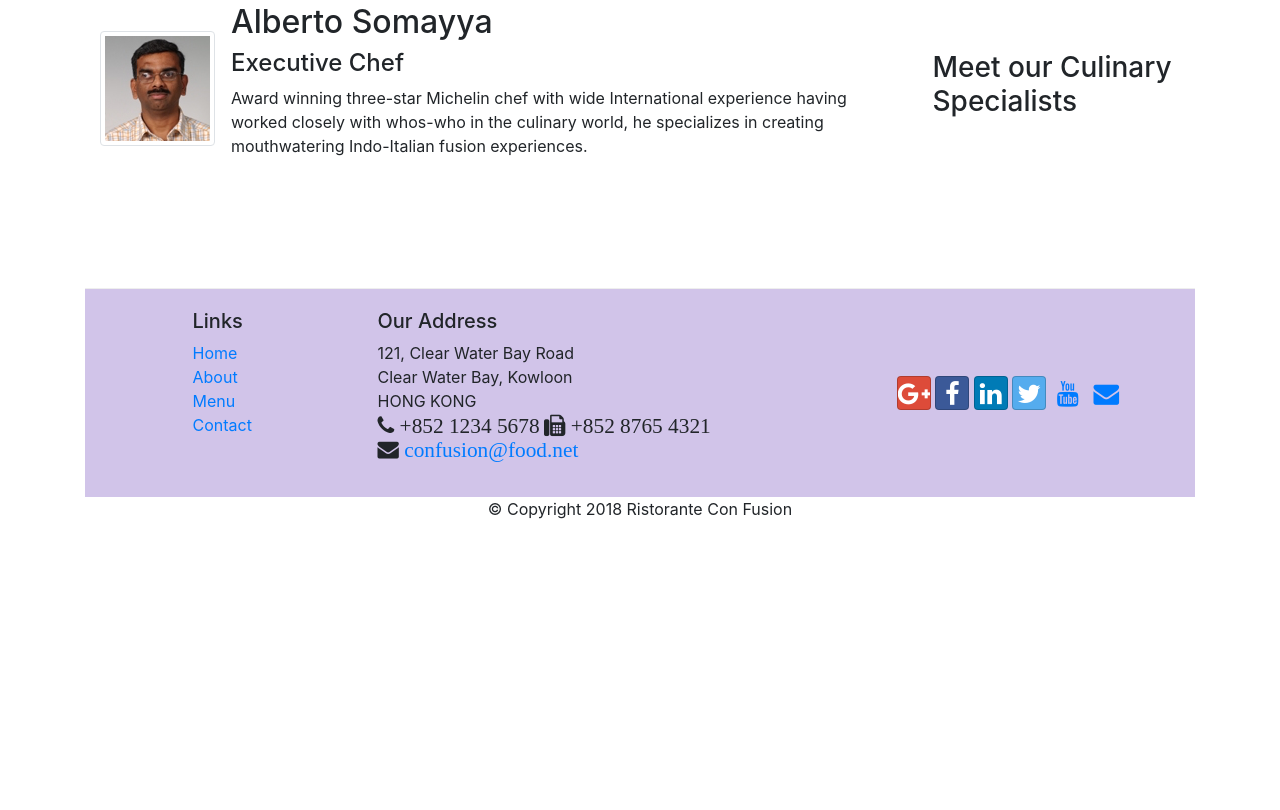
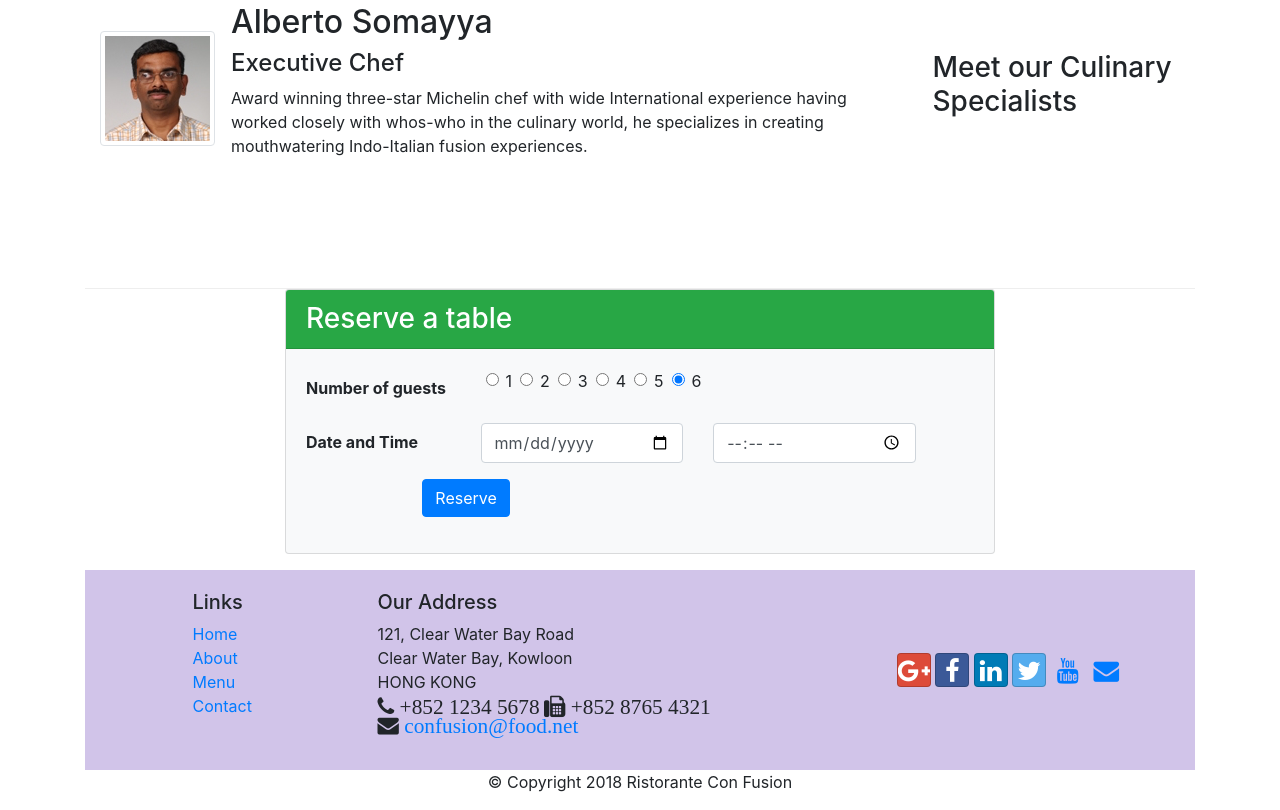
Before and after one commit to gwumex/cousera-web-dev, a website: page index.html in a window 1280 px wide. Shown: the part 1245-2055 px from the top of the page. Before the commit the page ends 1782 px from the top, so only its background shows below. Drawn offline with nearby package versions, Linux system fonts and the light colour scheme.

Commit message:
week2 assignment

```diff
--- a/index.html
+++ b/index.html
@@ -1,5 +1,5 @@
-<!DOCTYPE html>
-<html lang="en">
+<!-- <!DOCTYPE html>
+<html lang="en" >
 
 <head>
         <!-- Required meta tags always come first -->
@@ -27,7 +27,7 @@
                 <ul class="navbar-nav mr-auto">
                     <li class="nav-item active"><a href="#" class="nav-link"><span class="fa fa-home fa-lg"></span> Home</a></li>
                     <li class="nav-item"><a href="./about.html" class="nav-link"><span class="fa fa-info fa-lg"></span>About</a></li>
-                    <li class="nav-item"><a href="#" class="nav-link"><span class="fa fa-list fa-lg"></span> Menu</a></li>
+                    <li class="nav-item"><a href="#reserve" class="nav-link"><span class="fa fa-list fa-lg"></span> Menu</a></li>
                     <li class="nav-item"><a href="./contactus.html" class="nav-link"><span class="fa fa-address-card fa-lg"></span>Contact</a></li>
                 </ul>
             </div>
@@ -46,7 +46,12 @@
                 <div class="col-12 col-sm align-self-center">
                     <img src="img/logo.png" alt="" class="img-fluid">
                 </div>
+                <div class="col-md-4 offset-md-1">
+                    <!--assignment 2-->
+                    <a href="#reserve" class="btn btn-primary">Reserve A Table</a>
+                </div>
             </div>
+
         </div>
     </header>
 
@@ -62,20 +67,24 @@
                         <h2 class="mt-0">Uthappizza <span class="badge-danger">HOT</span> <span class="badge-pill badge-secondary col-12 sm-mt-3">$4.99</span></h2>
                         <p>A unique combination of Indian Uthappam (pancake) and Italian pizza, topped with Cerignola olives, ripe vine cherry tomatoes, Vidalia onion, Guntur chillies and Buffalo Paneer.</p>
                     </div>
-
                 </div>
-
             </div>
         </div>
 
-
+        <!--assignment 3-->
         <div class="row row-content align-items-center">
             <div class="col-12 col-sm-4 order-sm-first col-md-3">
                 <h3>This Month's Promotions</h3>
             </div>
             <div class="col col-sm order-sm-last col-md">
-                <h2>Weekend Grand Buffet</h2>
-                <p>Featuring mouthwatering combinations with a choice of five different salads, six enticing appetizers, six main entrees and five choicest desserts. Free flowing bubbly and soft drinks. All for just $19.99 per person </p>
+                <div class="media">
+                    <div class="media-body">
+                        <h2>Weekend Grand Buffet<span class="badge-danger">HOT</span></h2>
+                        <p>Featuring mouthwatering combinations with a choice of five different salads, six enticing appetizers, six main entrees and five choicest desserts. Free flowing bubbly and soft drinks. All for just $19.99 per person </p>
+                        </div>
+                <img src="img/buffet.png" alt="" class="d-flex ml-1 mr-3 align-self-center img-thumbnail">
+
+                </div>
             </div>
         </div>
 
@@ -95,7 +104,76 @@
 
             </div>
         </div>
-    </div>
+        <!--assignment 1-->
+        <div class="col-sm-12 col-md-8 offset-md-2 mb-3">
+            <div id="reserve" class="card bg-light">
+                <h3 class="card-header bg-success text-white col-12">Reserve a table</h3>
+                <div class="card-body">
+                        <form action="">
+                                    <div class="form-group row">
+                                        <h3 class="col-3 col-form-label"><strong>Number of guests</strong></h3>
+                                        <div class="form-check d-flex">
+                                            <div class="form-check mr-2">
+                                                <input class="form-check-input " type="radio" name="flexRadioDefault" id="flexRadioDefault1">
+                                                <label class="form-check-label " for="flexRadioDefault1">
+                                                  1
+                                                </label>
+                                              </div>
+                                              <div class="form-check mr-2">
+                                                <input class="form-check-input" type="radio" name="flexRadioDefault" id="flexRadioDefault2" checked>
+                                                <label class="form-check-label" for="flexRadioDefault2">
+                                                  2
+                                                </label>
+                                              </div>
+                                              <div class="form-check mr-2">
+                                                <input class="form-check-input" type="radio" name="flexRadioDefault" id="flexRadioDefault3" checked>
+                                                <label class="form-check-label" for="flexRadioDefault3">
+                                                  3
+                                                </label>
+                                              </div>
+                                              <div class="form-check mr-2">
+                                                <input class="form-check-input" type="radio" name="flexRadioDefault" id="flexRadioDefault4" checked>
+                                                <label class="form-check-label" for="flexRadioDefault4">
+                                                  4
+                                                </label>
+                                              </div>
+                                              <div class="form-check mr-2">
+                                                <input class="form-check-input" type="radio" name="flexRadioDefault" id="flexRadioDefault5" checked>
+                                                <label class="form-check-label" for="flexRadioDefault5">
+                                                  5
+                                                </label>
+                                              </div>
+                                              <div class="form-check mr-2">
+                                                <input class="form-check-input" type="radio" name="flexRadioDefault" id="flexRadioDefault6" checked>
+                                                <label class="form-check-label" for="flexRadioDefault6">
+                                                  6
+                                                </label>
+                                              </div>
+                                        </div>
+
+                                </div>
+                                <div class="form-group row">
+                                    <label for="time" class="col-3 col-md-3 col-form-label"><strong>Date and Time</strong></label>
+                                    <div class="col-4 col-md-4">
+                                        <input type="date" class="form-control" id="date" name="date" placeholder="date">
+                                    </div>
+                                    <div class="col-4 col-md-4">
+                                        <input type="time" class="form-control" id="time" name="time" placeholder="Time">
+                                    </div>
+                                </div>
+                                <div class="form-group row">
+                                    <div class="offset-md-2 col-md-10">
+                                        <button type="submit" class="btn btn-primary">
+                                            Reserve
+                                        </button>
+
+                                    </div>
+                                </div>
+                        </form>
+                    </div>
+                </div>
+            </div>
+      </div>
 
     <footer>
         <div class="container">
```
Also changed, not shown: about.html (+1 -1 lines), contactus.html (+1 -1 lines), css/styles.css (line endings or trailing spaces).
